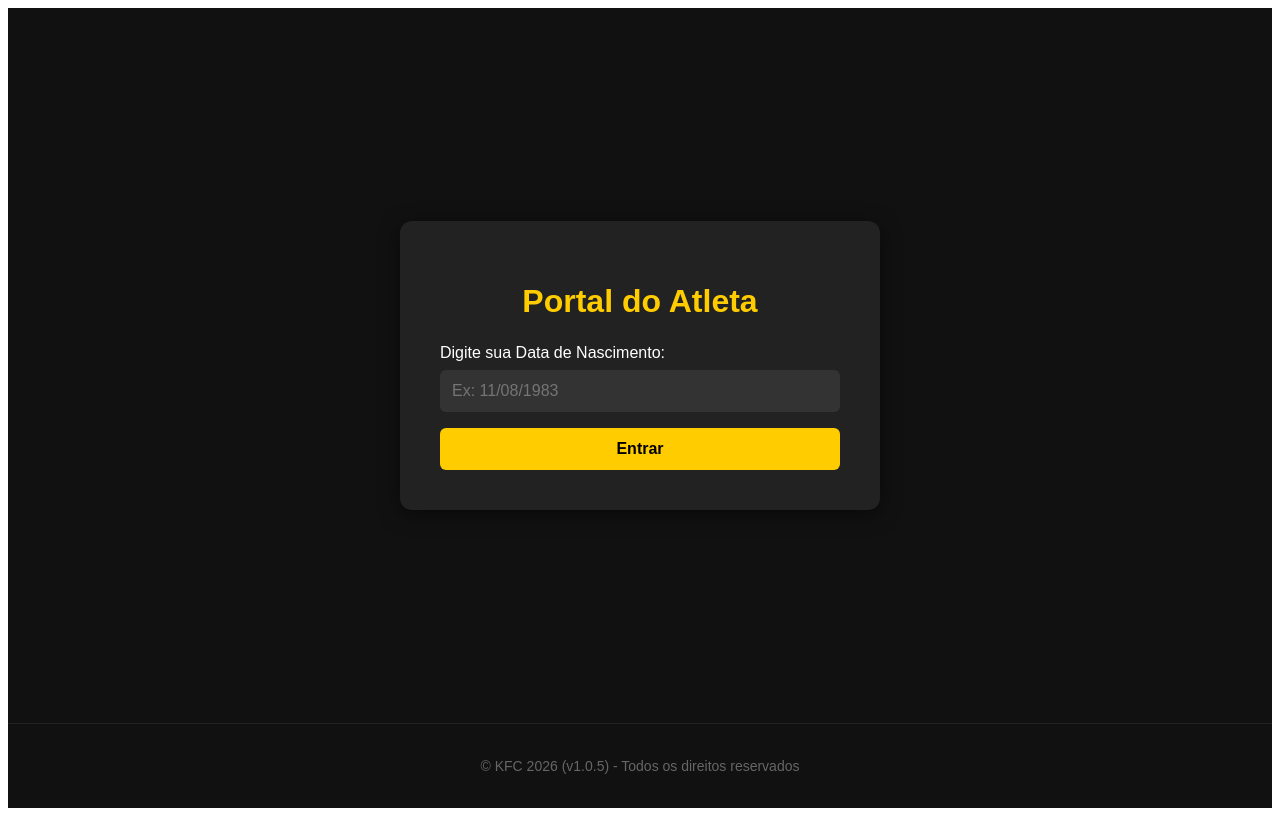
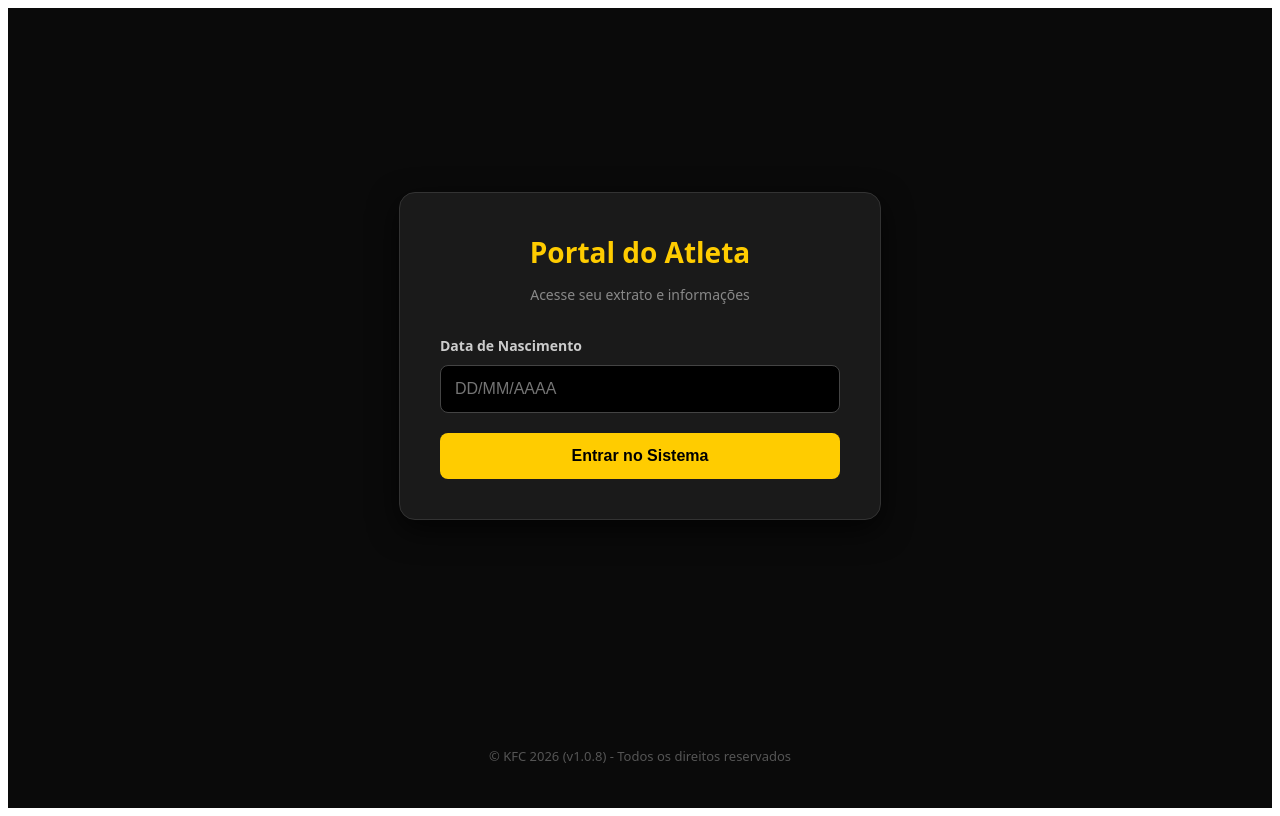
Before and after one commit to GuiKFC/newappKFC, a Next.js app: page /atleta in a window 1280 px wide. Built offline with nearby package versions, Linux system fonts and the light colour scheme.

Commit message:
fix: limpando tudo e forcando atualizacao para v1.0.8

```diff
--- a/app/atleta/atleta.module.css
+++ b/app/atleta/atleta.module.css
@@ -0,0 +1,160 @@
+.container {
+  display: flex;
+  flex-direction: column;
+  min-height: 100vh;
+  background-color: #0a0a0a;
+  color: #ffffff;
+  font-family: system-ui, -apple-system, sans-serif;
+}
+
+.main {
+  flex: 1;
+  display: flex;
+  align-items: center;
+  justify-content: center;
+  padding: 20px;
+}
+
+.card {
+  background-color: #1a1a1a;
+  padding: 40px;
+  border-radius: 16px;
+  width: 100%;
+  max-width: 400px;
+  box-shadow: 0 10px 30px rgba(0,0,0,0.7);
+  border: 1px solid #333;
+}
+
+.header {
+  text-align: center;
+  margin-bottom: 32px;
+}
+
+.title {
+  color: #ffcc00;
+  font-size: 28px;
+  margin: 0 0 10px 0;
+}
+
+.subtitle {
+  color: #888;
+  font-size: 14px;
+}
+
+.form {
+  display: flex;
+  flex-direction: column;
+  gap: 20px;
+}
+
+.inputGroup {
+  display: flex;
+  flex-direction: column;
+  gap: 10px;
+}
+
+.label {
+  font-size: 14px;
+  font-weight: bold;
+  color: #ccc;
+}
+
+.input {
+  padding: 14px;
+  border-radius: 8px;
+  border: 1px solid #444;
+  background-color: #000;
+  color: #fff;
+  font-size: 16px;
+  outline: none;
+}
+
+.button {
+  padding: 14px;
+  border-radius: 8px;
+  border: none;
+  background-color: #ffcc00;
+  color: #000;
+  font-weight: bold;
+  font-size: 16px;
+  cursor: pointer;
+  transition: 0.3s;
+}
+
+.button:disabled {
+  background-color: #555;
+  cursor: not-allowed;
+}
+
+.errorBox {
+  background-color: rgba(255, 68, 68, 0.1);
+  padding: 12px;
+  border-radius: 6px;
+  border: 1px solid #ff4444;
+}
+
+.errorText {
+  color: #ff4444;
+  font-size: 13px;
+  text-align: center;
+  margin: 0;
+}
+
+.successBox {
+  text-align: center;
+}
+
+.iconCheck {
+  width: 60px;
+  height: 60px;
+  background-color: #44ff44;
+  border-radius: 50%;
+  display: flex;
+  align-items: center;
+  justify-content: center;
+  margin: 0 auto 20px auto;
+}
+
+.iconCheck span {
+  color: #000;
+  font-size: 30px;
+}
+
+.welcomeText {
+  font-size: 22px;
+  font-weight: bold;
+  color: #ffcc00;
+  margin: 0 0 24px 0;
+}
+
+.infoBox {
+  background-color: #000;
+  padding: 15px;
+  border-radius: 10px;
+  text-align: left;
+  font-size: 14px;
+  color: #aaa;
+  border: 1px solid #333;
+}
+
+.infoBox p {
+  margin: 5px 0;
+}
+
+.logoutButton {
+  margin: 24px 0 0 0;
+  padding: 10px 20px;
+  border-radius: 6px;
+  border: 1px solid #444;
+  background-color: transparent;
+  color: #888;
+  cursor: pointer;
+}
+
+.footer {
+  text-align: center;
+  padding: 30px;
+  font-size: 13px;
+  color: #555;
+  letter-spacing: '0.5px';
+}
--- a/app/atleta/page.js
+++ b/app/atleta/page.js
@@ -1,6 +1,7 @@
 'use client'
 
 import { useState } from 'react'
+import styles from './atleta.module.css' // 👈 Importando o CSS separado!
 
 export default function AtletaLogin() {
   const [dataNascimento, setDataNascimento] = useState('')
@@ -36,68 +37,63 @@ export default function AtletaLogin() {
   }
 
   return (
-    <div style={{
-      display: 'flex',
-      flexDirection: 'column',
-      justifyContent: 'between',
-      minHeight: '100vh',
-      backgroundColor: '#111',
-      color: '#fff',
-      fontFamily: 'sans-serif'
-    }}>
+    <div className={styles.container}>
 
-      {/* Conteúdo Principal */}
-      <main style={{ flexGrow: 1, display: 'flex', alignItems: 'center', justifyContent: 'center', padding: '20px' }}>
-        <div style={{ backgroundColor: '#222', padding: '40px', borderRadius: '12px', width: '100%', maxWidth: '400px', boxShadow: '0 4px 20px rgba(0,0,0,0.5)' }}>
-          <h1 style={{ textAlign: 'center', marginBottom: '24px', color: '#ffcc00' }}>Portal do Atleta</h1>
+      <main className={styles.main}>
+        <div className={styles.card}>
+
+          <div className={styles.header}>
+             <h1 className={styles.title}>Portal do Atleta</h1>
+             <p className={styles.subtitle}>Acesse seu extrato e informações</p>
+          </div>
 
           {!atleta ? (
-            <form onSubmit={handleLogin} style={{ display: 'flex', flexDirection: 'column', gap: '16px' }}>
-              <div style={{ display: 'flex', flexDirection: 'column', gap: '8px' }}>
-                <label htmlFor="data">Digite sua Data de Nascimento:</label>
+            <form onSubmit={handleLogin} className={styles.form}>
+              <div className={styles.inputGroup}>
+                <label className={styles.label}>Data de Nascimento</label>
                 <input
-                  id="data"
                   type="text"
-                  placeholder="Ex: 11/08/1983"
+                  placeholder="DD/MM/AAAA"
                   value={dataNascimento}
                   onChange={(e) => setDataNascimento(e.target.value)}
-                  style={{ padding: '12px', borderRadius: '6px', border: 'none', backgroundColor: '#333', color: '#fff', fontSize: '16px' }}
+                  className={styles.input}
                   required
                 />
               </div>
 
-              <button
-                type="submit"
-                disabled={carregando}
-                style={{ padding: '12px', borderRadius: '6px', border: 'none', backgroundColor: '#ffcc00', color: '#000', fontWeight: 'bold', fontSize: '16px', cursor: 'pointer', transition: '0.2s' }}
-              >
-                {carregando ? 'Buscando...' : 'Entrar'}
+              <button type="submit" disabled={carregando} className={styles.button}>
+                {carregando ? 'Verificando...' : 'Entrar no Sistema'}
               </button>
 
-              {erro && <p style={{ color: '#ff4444', fontSize: '14px', textAlign: 'center', marginTop: '10px' }}>{erro}</p>}
+              {erro && (
+                <div className={styles.errorBox}>
+                  <p className={styles.errorText}>{erro}</p>
+                </div>
+              )}
             </form>
           ) : (
-            <div style={{ textAlign: 'center' }}>
-              <h2 style={{ color: '#44ff44' }}>Bem-vindo!</h2>
-              <p style={{ fontSize: '20px', margin: '16px 0' }}>{atleta.nome}</p>
-              <div style={{ borderTop: '1px solid #444', paddingTop: '16px', marginTop: '16px', textAlign: 'left' }}>
-                <p><strong>ID do Atleta:</strong> {atleta.id}</p>
-                <p><strong>Cadastro Confirmado!</strong> Data de acesso liberada.</p>
+            <div className={styles.successBox}>
+              <div className={styles.iconCheck}>
+                <span>✓</span>
               </div>
-              <button
-                onClick={() => setAtleta(null)}
-                style={{ marginTop: '20px', padding: '8px 16px', borderRadius: '6px', border: 'none', backgroundColor: '#444', color: '#fff', cursor: 'pointer' }}
-              >
-                Sair
+              <h2>Bem-vindo!</h2>
+              <p className={styles.welcomeText}>{atleta.nome}</p>
+
+              <div className={styles.infoBox}>
+                <p><strong>Status:</strong> Atleta Ativo</p>
+                <p><strong>ID:</strong> {atleta.id}</p>
+              </div>
+
+              <button onClick={() => setAtleta(null)} className={styles.logoutButton}>
+                Sair do Portal
               </button>
             </div>
           )}
         </div>
       </main>
 
-      {/* Rodapé com a versão EXATAMENTE onde você pediu */}
-      <footer style={{ textAlign: 'center', padding: '20px', borderTop: '1px solid #222', fontSize: '14px', color: '#666' }}>
-        <p>© KFC 2026 (v1.0.5) - Todos os direitos reservados</p>
+      <footer className={styles.footer}>
+        <p>© KFC 2026 (v1.0.8) - Todos os direitos reservados</p>
       </footer>
 
     </div>
```
